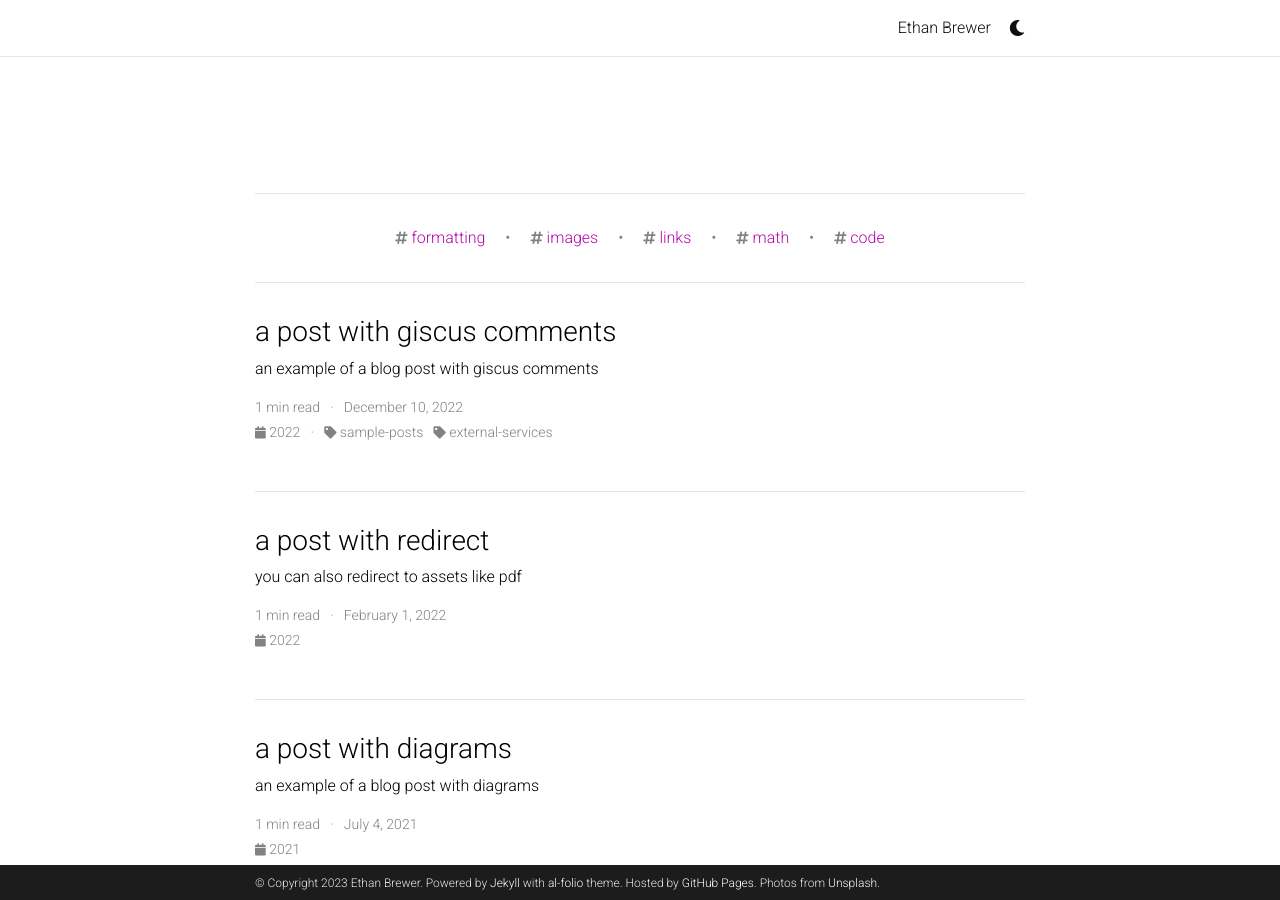
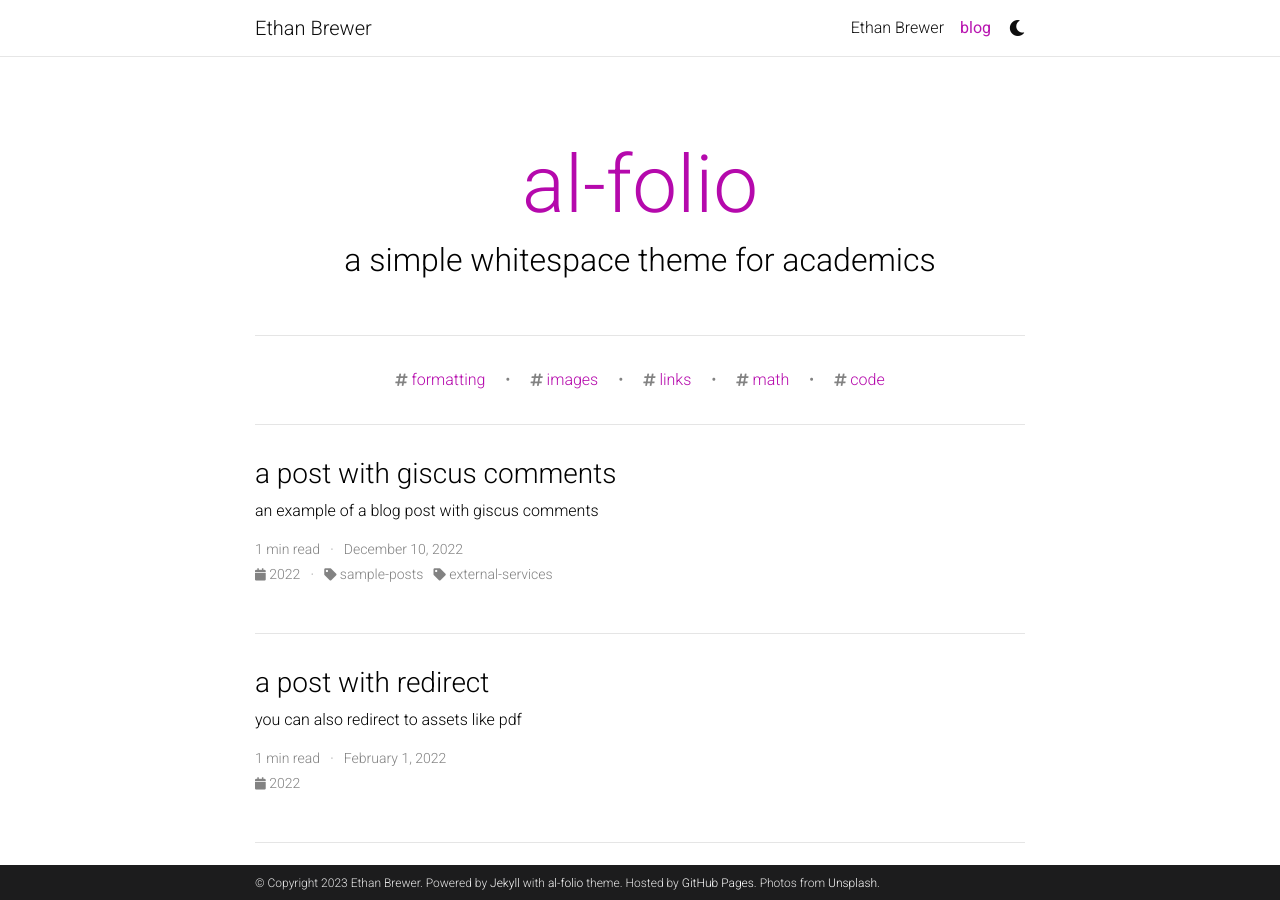
Before and after one commit to EMBrewer/EMBRewer.github.io, a Jekyll site: the page built from blog/index.html, in a window 1280 px wide and 900 px high. Built offline with Jekyll 4.4.1, drawn with Linux system fonts in a browser that asks for light colours; the list of posts is cut into pages by our own code; comment, search, counter and statistics services are not loaded; a style sheet for code colours, icons or effects is not loaded.

Commit message:
Update _config.yml

```diff
--- a/_config.yml
+++ b/_config.yml
@@ -2,7 +2,7 @@
 # Site settings
 # -----------------------------------------------------------------------------
 
-title: # the website title (if blank, full name will be used instead)
+title: Ethan Brewer # the website title (if blank, full name will be used instead)
 first_name: Ethan
 middle_name: #
 last_name: Brewer
@@ -13,7 +13,7 @@
   Powered by <a href="https://jekyllrb.com/" target="_blank">Jekyll</a> with <a href="https://github.com/alshedivat/al-folio">al-folio</a> theme.
   Hosted by <a href="https://pages.github.com/" target="_blank">GitHub Pages</a>.
   Photos from <a href="https://unsplash.com" target="_blank">Unsplash</a>.
-keywords: jekyll, jekyll-theme, academic-website, portfolio-website  # add your own keywords or leave empty
+keywords:  # add your own keywords or leave empty
 
 lang: en # the language of your site (for example: en, fr, cn, ru, etc.)
 icon: ⚛️  # the emoji used as the favicon (alternatively, provide image name in /assets/img/)
@@ -41,7 +41,7 @@
 # will use title and url fields
 # Take a look to https://github.com/jekyll/jekyll-feed for more customization
 
-rss_icon: false
+rss_icon: true
 
 # -----------------------------------------------------------------------------
 # Layout
@@ -71,9 +71,9 @@
 gitlab_username: # your GitLab user name
 twitter_username: # your Twitter handle
 mastodon_username: # your mastodon instance+username in the format instance.tld/@username
-linkedin_username: ethanbrewer
+linkedin_username: # your LinkedIn user name
 telegram_username: # your Telegram user name
-scholar_userid: aVcOpMwAAAAJ&hl
+scholar_userid: # your Google Scholar ID
 semanticscholar_id: # your Semantic Scholar ID
 whatsapp_number: # your WhatsApp number (full phone number in international format. Omit any zeroes, brackets, or dashes when adding the phone number in international format.)
 orcid_id: # your ORCID ID
@@ -100,7 +100,6 @@
 
 contact_note: >
   You can even add a little note about which of these is the best way to reach you.
-
 # -----------------------------------------------------------------------------
 # Analytics and search engine verification
 # -----------------------------------------------------------------------------
@@ -115,10 +114,10 @@
 # Blog
 # -----------------------------------------------------------------------------
 
-blog_name: # blog_name will be displayed in your blog page
-blog_nav_title: # your blog must have a title for it to be displayed in the nav bar
-blog_description: # a simple whitespace theme for academics
-permalink: # /blog/:year/:title/
+blog_name: al-folio # blog_name will be displayed in your blog page
+blog_nav_title: blog # your blog must have a title for it to be displayed in the nav bar
+blog_description: a simple whitespace theme for academics
+permalink: /blog/:year/:title/
 
 # Pagination
 pagination:
@@ -255,8 +254,8 @@
 
 scholar:
 
-  last_name: [Brewer]
-  first_name: [Ethan]
+  last_name: [Einstein]
+  first_name: [Albert, A.]
 
   style: apa
   locale: en
```
